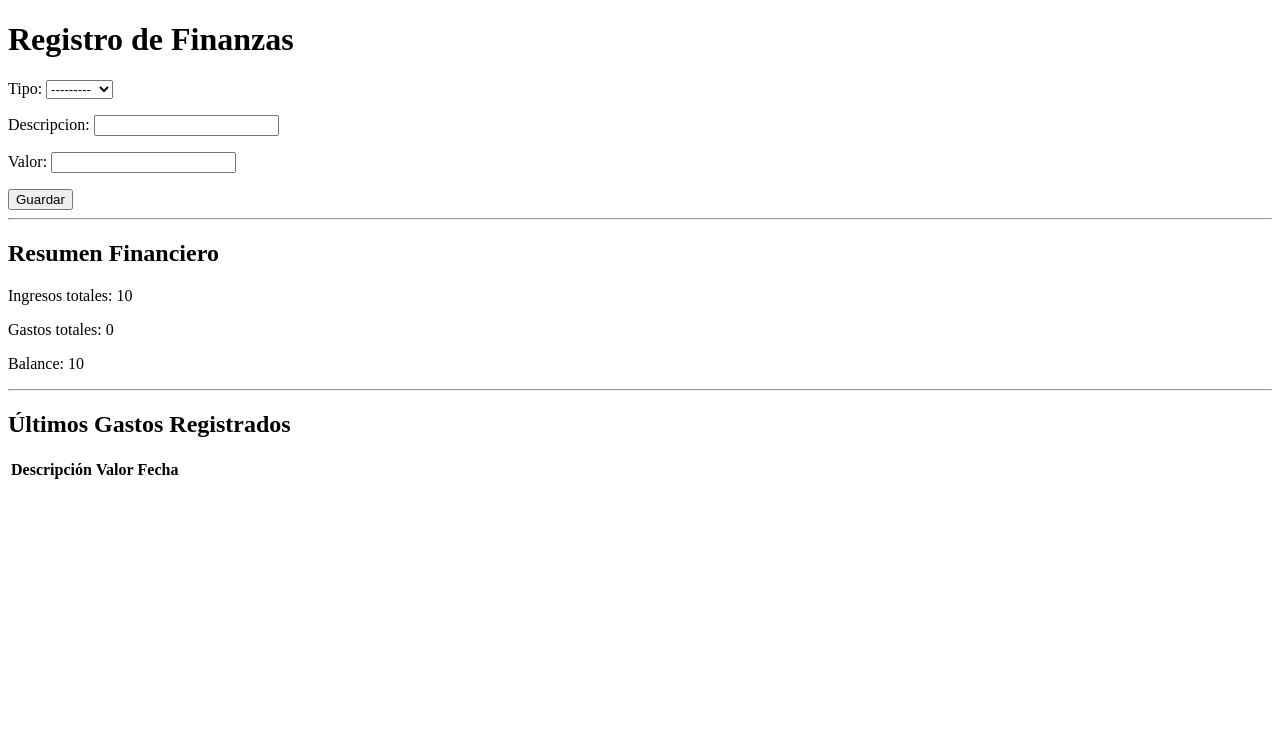
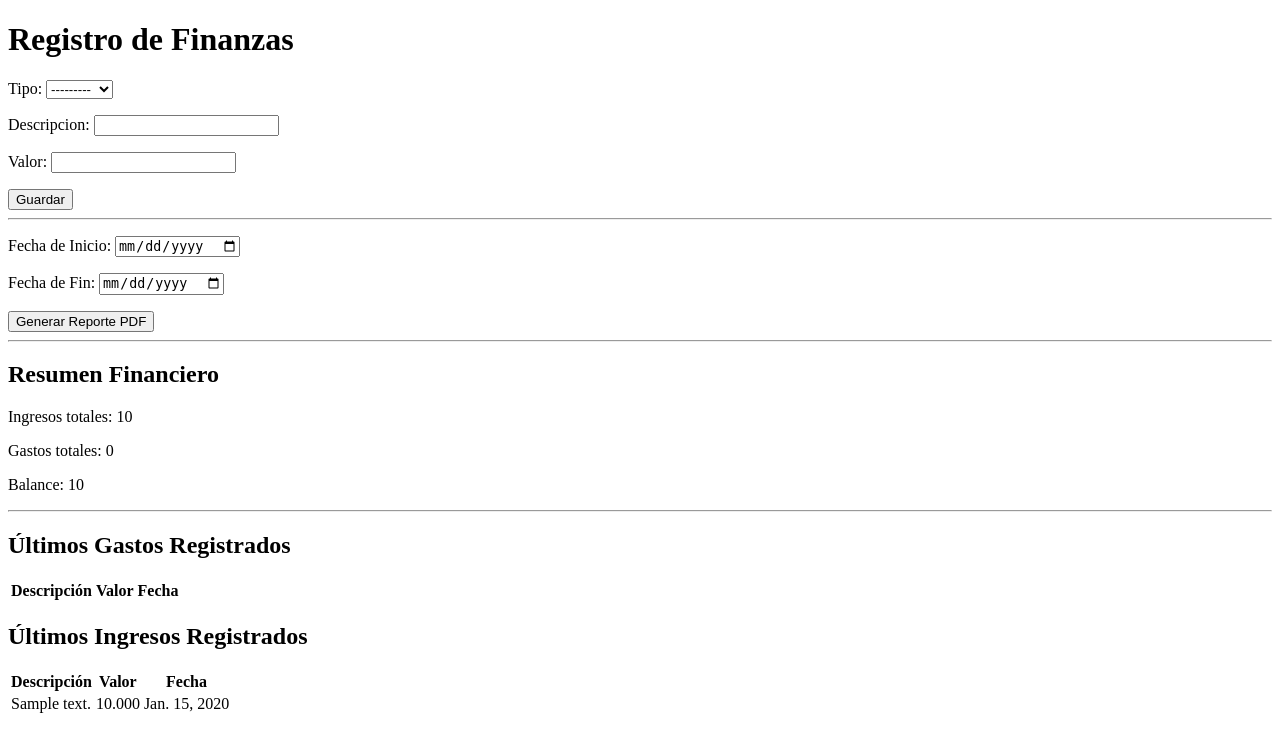
Before and after one commit to sebastianmejia9916/finanzas, a Django app: page /finanzas in a window 1280 px wide. Shown: the top 752 px of the page. Run offline with Django 4.2, Linux system fonts and the light colour scheme; a user stored in the database is signed in; tables that the repository leaves empty hold one stand-in row (values such as "Sample post"); lists and menus that the app fills with data are empty.

Commit message:
creacion del boton reportes

```diff
--- a/controlfinanzas/controlfinanzas/settings.py
+++ b/controlfinanzas/controlfinanzas/settings.py
@@ -37,7 +37,8 @@ INSTALLED_APPS = [
     'django.contrib.sessions',
     'django.contrib.messages',
     'django.contrib.staticfiles',
-    'finanzas'
+    'finanzas',
+    'wkhtmltopdf'
 ]
 
 MIDDLEWARE = [
--- a/controlfinanzas/controlfinanzas/urls.py
+++ b/controlfinanzas/controlfinanzas/urls.py
@@ -19,10 +19,13 @@ from django.urls import path, include
 from django.contrib.auth import views as auth_views
 
 
+
 urlpatterns = [
     path('admin/', admin.site.urls),
     path('finanzas', include('finanzas.urls')),
     path('', auth_views.LoginView.as_view(), name='login'),
     path('logout/', auth_views.LogoutView.as_view(next_page='/'), name='logout'),
 
+
+
 ]
--- a/controlfinanzas/finanzas/forms.py
+++ b/controlfinanzas/finanzas/forms.py
@@ -5,3 +5,8 @@ class TransaccionForm(forms.ModelForm):
     class Meta:
         model = Transaccion
         fields = ['tipo', 'descripcion', 'valor']
+
+
+class ReporteForm(forms.Form):
+    fecha_inicio = forms.DateField(label='Fecha de Inicio', widget=forms.DateInput(attrs={'type': 'date'}))
+    fecha_fin = forms.DateField(label='Fecha de Fin', widget=forms.DateInput(attrs={'type': 'date'}))
--- a/controlfinanzas/finanzas/templates/finanzas/index.html
+++ b/controlfinanzas/finanzas/templates/finanzas/index.html
@@ -15,6 +15,14 @@
     </form>
 
     <hr>
+
+    <!-- Botón para generar reporte -->
+<form action="{% url 'generar_reporte' %}" method="get">
+    {{ reporte_form.as_p }}
+    <button type="submit">Generar Reporte PDF</button>
+</form>
+
+<hr>
 
     <!-- Mostrar ingresos totales y gastos totales -->
     <h2>Resumen Financiero</h2>
@@ -45,5 +53,26 @@
         </tbody>
     </table>
 
+    <!-- Tabla dinámica de ingresos -->
+<h2>Últimos Ingresos Registrados</h2>
+<table>
+    <thead>
+        <tr>
+            <th>Descripción</th>
+            <th>Valor</th>
+            <th>Fecha</th>
+        </tr>
+    </thead>
+    <tbody>
+        {% for ingreso in ingresos %}
+        <tr>
+            <td>{{ ingreso.descripcion }}</td>
+            <td>{{ ingreso.valor }}</td>
+            <td>{{ ingreso.fecha }}</td>
+        </tr>
+        {% endfor %}
+    </tbody>
+</table>
+
 </body>
 </html>
--- a/controlfinanzas/finanzas/urls.py
+++ b/controlfinanzas/finanzas/urls.py
@@ -1,6 +1,8 @@
 from django.urls import path
 from . import views
+from .views import ReportePDF
 
 urlpatterns = [
     path('', views.vista_principal, name='vista_principal'),
+    path('generar-reporte/', ReportePDF.as_view(), name='generar_reporte'),
 ]
--- a/controlfinanzas/finanzas/views.py
+++ b/controlfinanzas/finanzas/views.py
@@ -3,31 +3,71 @@ from django.contrib.auth.decorators import login_required
 from .forms import TransaccionForm
 from .models import Transaccion
 from django.db import models
+from wkhtmltopdf.views import PDFTemplateResponse
+from django.template.loader import get_template
+from django.views.generic import View
+from django.http import HttpResponse
+from .forms import ReporteForm
+
 
 @login_required
 def vista_principal(request):
-    if request.method == 'POST':
-        form = TransaccionForm(request.POST)
-        if form.is_valid():
-            form.save()
-            # Redirigir a la misma página para actualizar los cálculos
-            return redirect('vista_principal')
-    else:
-        form = TransaccionForm()
+    form = TransaccionForm(request.POST or None)
+    reporte_form = ReporteForm(request.GET or None)
 
-    # Obtener todos los gastos para mostrar en la tabla
-    gastos = Transaccion.objects.filter(tipo='Gasto').order_by('-fecha')[:10]
+    if request.method == 'POST' and form.is_valid():
+        form.save()
+        return redirect('vista_principal')
 
-    # Calcular ingresos totales y gastos totales
+    # Calcular balance financiero
     ingresos_totales = Transaccion.objects.filter(tipo='Ingreso').aggregate(total=models.Sum('valor'))['total'] or 0
     gastos_totales = Transaccion.objects.filter(tipo='Gasto').aggregate(total=models.Sum('valor'))['total'] or 0
     balance = ingresos_totales - gastos_totales
 
+    # Obtener los últimos ingresos y gastos para mostrar
+    ingresos = Transaccion.objects.filter(tipo='Ingreso').order_by('-fecha')[:5]
+    gastos = Transaccion.objects.filter(tipo='Gasto').order_by('-fecha')[:5]
+
     context = {
         'form': form,
-        'gastos': gastos,
+        'balance': balance,
         'ingresos_totales': ingresos_totales,
         'gastos_totales': gastos_totales,
-        'balance': balance,
+        'ingresos': ingresos,
+        'gastos': gastos,
+        'reporte_form': reporte_form,  # Añade el formulario de reporte al contexto
     }
     return render(request, 'finanzas/index.html', context)
+
+
+class ReportePDF(View):
+    def get(self, request, *args, **kwargs):
+        # Lógica para obtener datos según el rango de fechas
+        fecha_inicio = request.GET.get('fecha_inicio')
+        fecha_fin = request.GET.get('fecha_fin')
+
+        # Obtener datos de ingresos y gastos en el rango de fechas
+        ingresos = Transaccion.objects.filter(tipo='Ingreso', fecha__range=[fecha_inicio, fecha_fin])
+        gastos = Transaccion.objects.filter(tipo='Gasto', fecha__range=[fecha_inicio, fecha_fin])
+
+        # Calcular totales
+        ingresos_totales = sum(ingreso.valor for ingreso in ingresos)
+        gastos_totales = sum(gasto.valor for gasto in gastos)
+        balance = ingresos_totales - gastos_totales
+
+        # Renderizar el template HTML para el PDF
+        context = {
+            'fecha_inicio': fecha_inicio,
+            'fecha_fin': fecha_fin,
+            'ingresos': ingresos,
+            'gastos': gastos,
+            'ingresos_totales': ingresos_totales,
+            'gastos_totales': gastos_totales,
+            'balance': balance,
+        }
+        template = get_template('finanzas/reporte_pdf.html')
+        html = template.render(context)
+
+        # Generar la respuesta PDF y devolverla
+        response = PDFTemplateResponse(request=request, template='finanzas/reporte_pdf.html', filename='reporte.pdf', context=context)
+        return response
```
Also changed, not shown: controlfinanzas/finanzas/templates/finanzas/reporte_pdf.html (added, +72 -0 lines).
